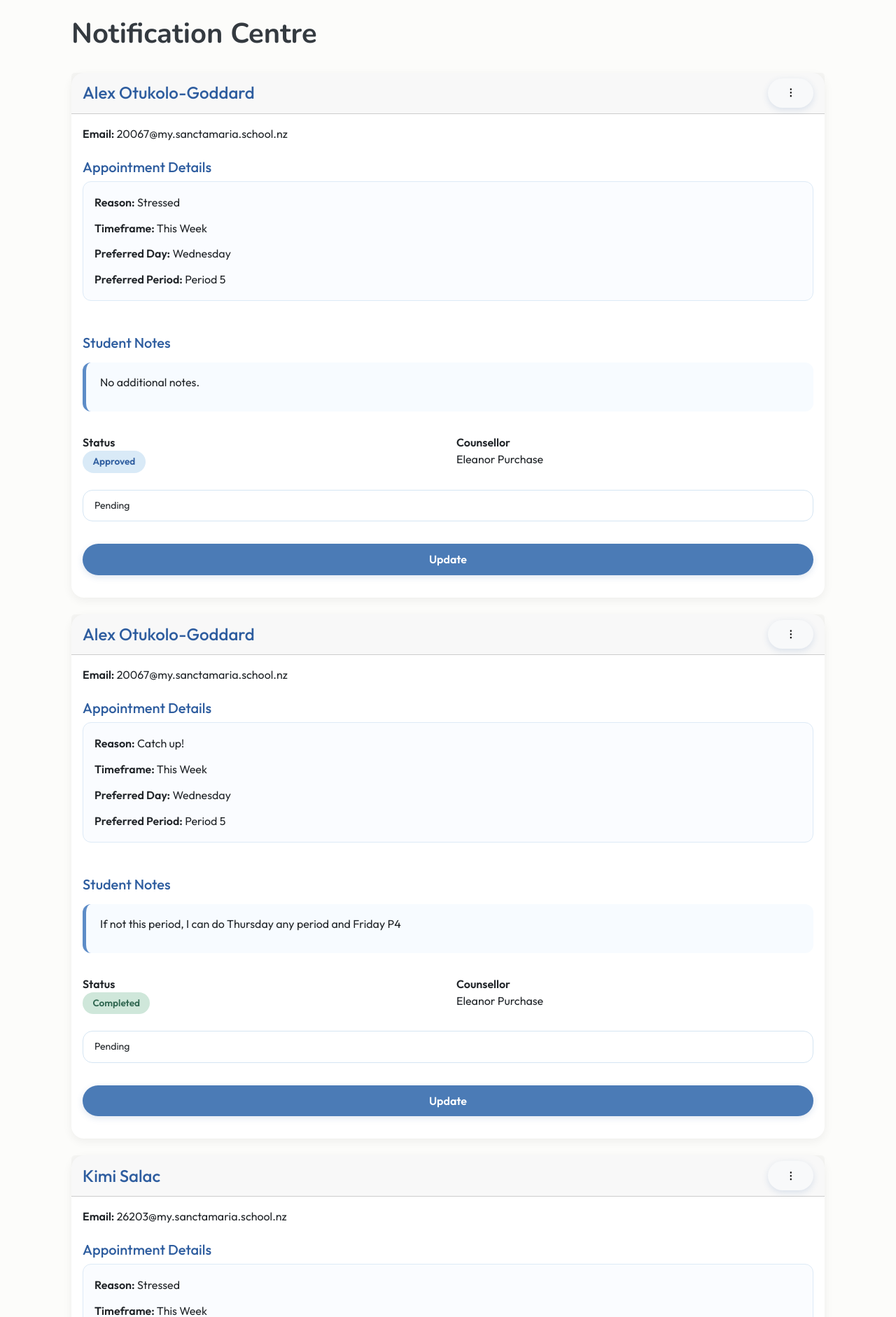
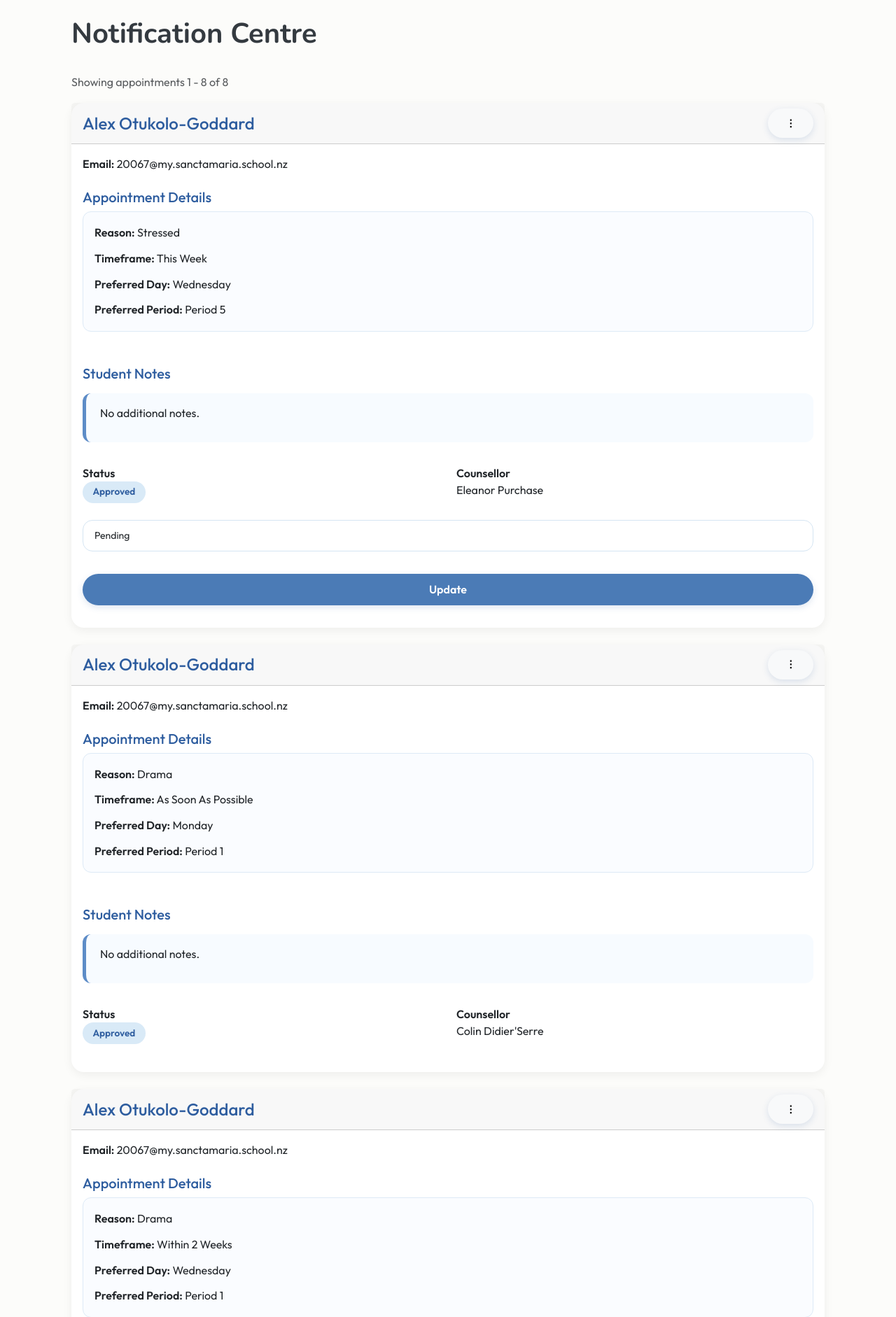
Before and after one commit to vxriantz/Flask_Blog, a Flask app: page /notifications in a window 1280 px wide. Shown: the part 61-1943 px from the top of the page at 70% size. Run offline with Flask 3, Linux system fonts and the light colour scheme; a user stored in the database is signed in; some libraries are stand-ins or nearby versions.

Commit message:
edited nav bar to be consistent with page (notification centre), added pagination for notification centre in views and notifications.html to make it easier for guidance counsellors to navigate by seeing multiple requests per page and a muted text notifier on top to let them know how many requests are showing on that page

```diff
--- a/website/templates/notifications.html
+++ b/website/templates/notifications.html
@@ -8,8 +8,10 @@
     <h1>{% block header %} Notification Centre {% endblock %}</h1>
     <br/>
 
+    <p class="text-muted">Showing appointments {{ appointments.first }} - {{ appointments.last }} of {{ appointments.total }}</p>
+
     <!-- loop through all appointments and display each one as a card -->
-    {% for appointment in appointments %}
+    {% for appointment in appointments.items %}
 
     <!-- appointment card container -->
     <div class="card mb-4">
@@ -112,11 +114,20 @@
                 </form>
                 {% endif %}
             </div>
-
     </div>
-
     {% endfor %}
-
+    <div class="text-center mt-4">
+    {% for page_num in appointments.iter_pages(left_edge=1, right_edge=1, left_current=1, right_current=2) %}
+        {% if page_num %}
+            {% if appointments.page == page_num %}
+                <a class="btn btn-primary mb-4"href="{{ url_for('views.notifications', page=page_num) }}">{{ page_num }}</a>
+            {% else %}
+                <a class="btn btn-outline-primary mb-4"href="{{ url_for('views.notifications', page=page_num) }}">{{ page_num }}</a>
+            {% endif %}
+        {% else %}
+        {% endif %}
+    {% endfor %}
+</div>
 </div>
 
 {% endblock %}
--- a/website/templates/template.html
+++ b/website/templates/template.html
@@ -55,7 +55,7 @@
                         <li>
                             <a class="dropdown-item {% if request.path == '/notifications' %}active{% endif %}"
                             href="/notifications">
-                            Notification Center
+                            Notification Centre
                             </a>
                         </li>
                         <li>
--- a/website/views.py
+++ b/website/views.py
@@ -303,8 +303,8 @@ def notifications():
         flash("Access Denied", category="error")
         return redirect(url_for("views.home"))
 
-    appointments = Appointment.query.filter((Appointment.counsellor_id == current_user.id) | (Appointment.counsellor_id == None)
-                                            ).order_by(Appointment.date_created.desc()).all()
+    page = request.args.get("page", 1, type=int)
+    appointments = (Appointment.query.order_by(Appointment.date_created.desc()).paginate(page=page, per_page=10))
 
     return render_template("notifications.html", user=current_user, appointments=appointments)
 
```
Also changed, not shown: instance/database.db.
